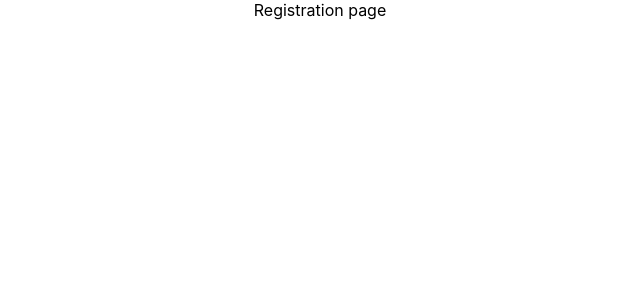
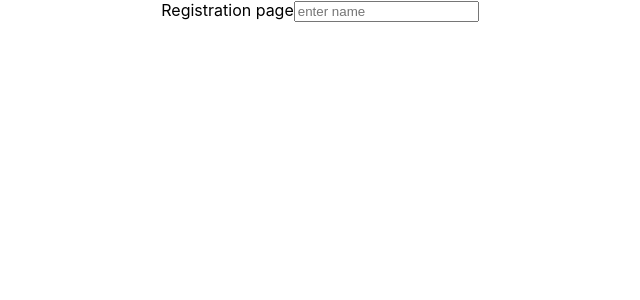
Before and after one commit to kajalgupta-98/twitter_clone, a React (Create React App) app: page /register in a window 1280 px wide. Shown: the top 300 px of the page, without its empty margins (320-960 px from the left). Built offline with nearby package versions, Linux system fonts and the light colour scheme.

Commit message:
some change

```diff
--- a/src/pages/register/Register.js
+++ b/src/pages/register/Register.js
@@ -4,6 +4,7 @@ const Register = () => {
   return (
     <div>
       Registration page
+      <input type='text' placeholder='enter name'/>
     </div>
   )
 }
```
